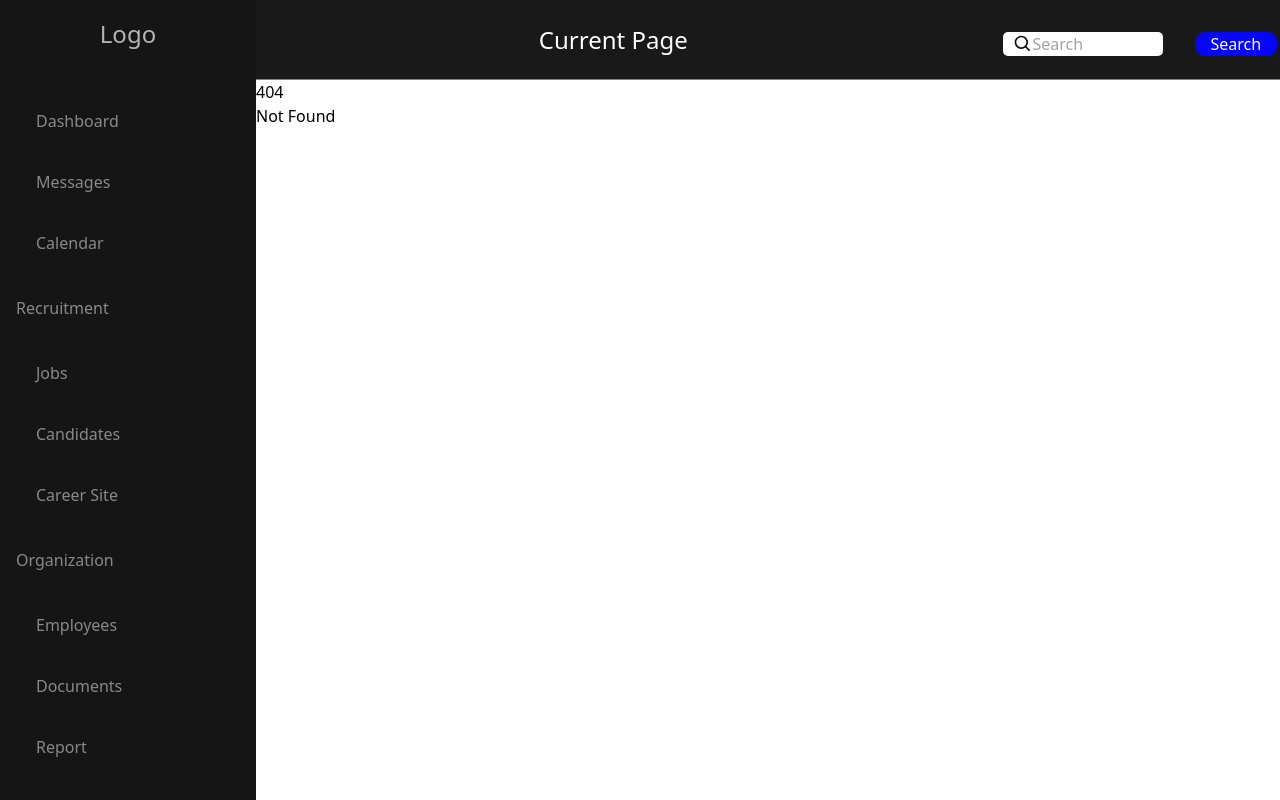
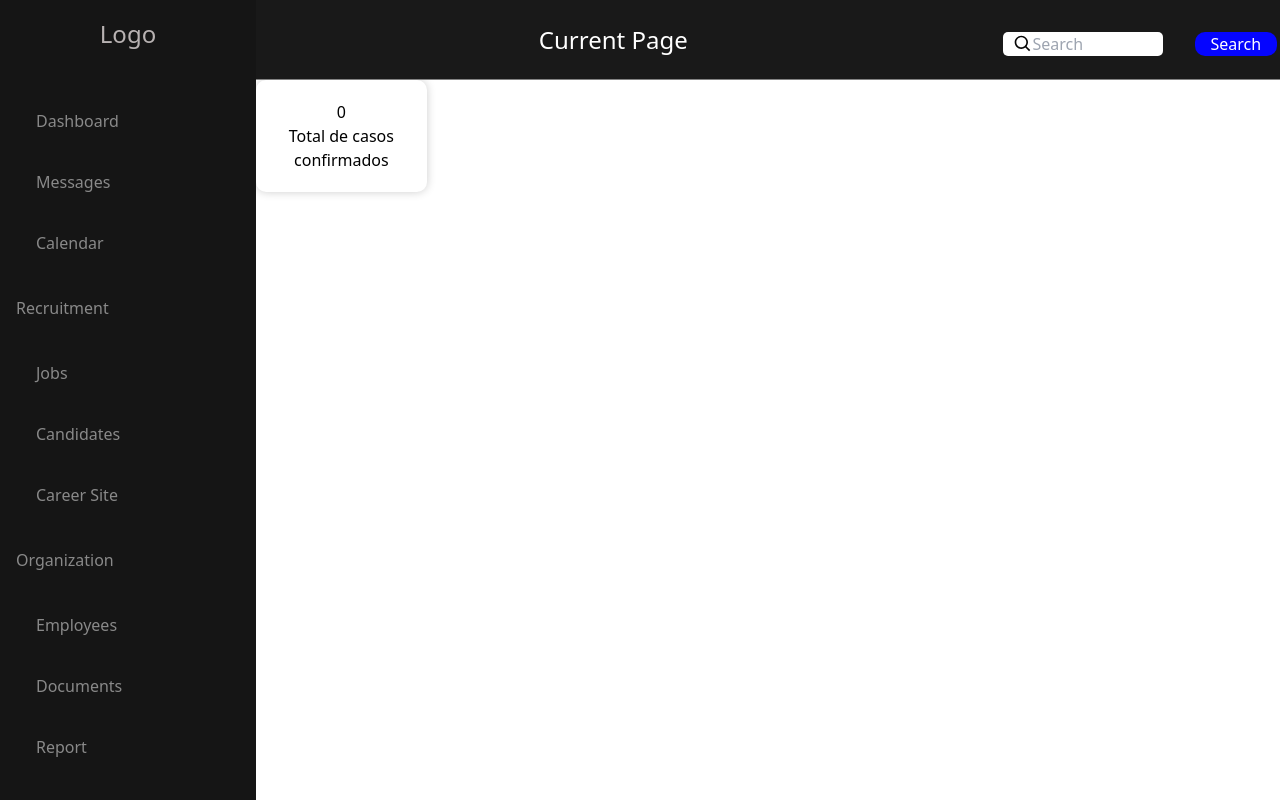
Before and after one commit to Malekzie/cpnt262-a5, a SvelteKit app: page /DashBoard in a window 1280 px wide. Before the commit this address had no page. Shown: the top 800 px of the page. Built offline with nearby package versions, Linux system fonts and the light colour scheme.

Commit message:
Created a dashboard file
Starting styling and creating layout

```diff
--- /dev/null
+++ b/src/routes/DashBoard/+page.svelte
@@ -0,0 +1,18 @@
+<script>
+    import CardTracker from "../../lib/components/CardTracker.svelte";
+</script>
+
+<section class="dash-grid">
+    <div>
+        <CardTracker numberTracker="0" trackerDescription="Total de casos confirmados" />
+    </div>
+</section>
+
+
+<style>
+    .dash-grid{
+        display: grid;
+        grid-template-columns: repeat(6, 1fr);
+        grid-template-rows: repeat(6, 1fr);
+    }
+</style>
```
